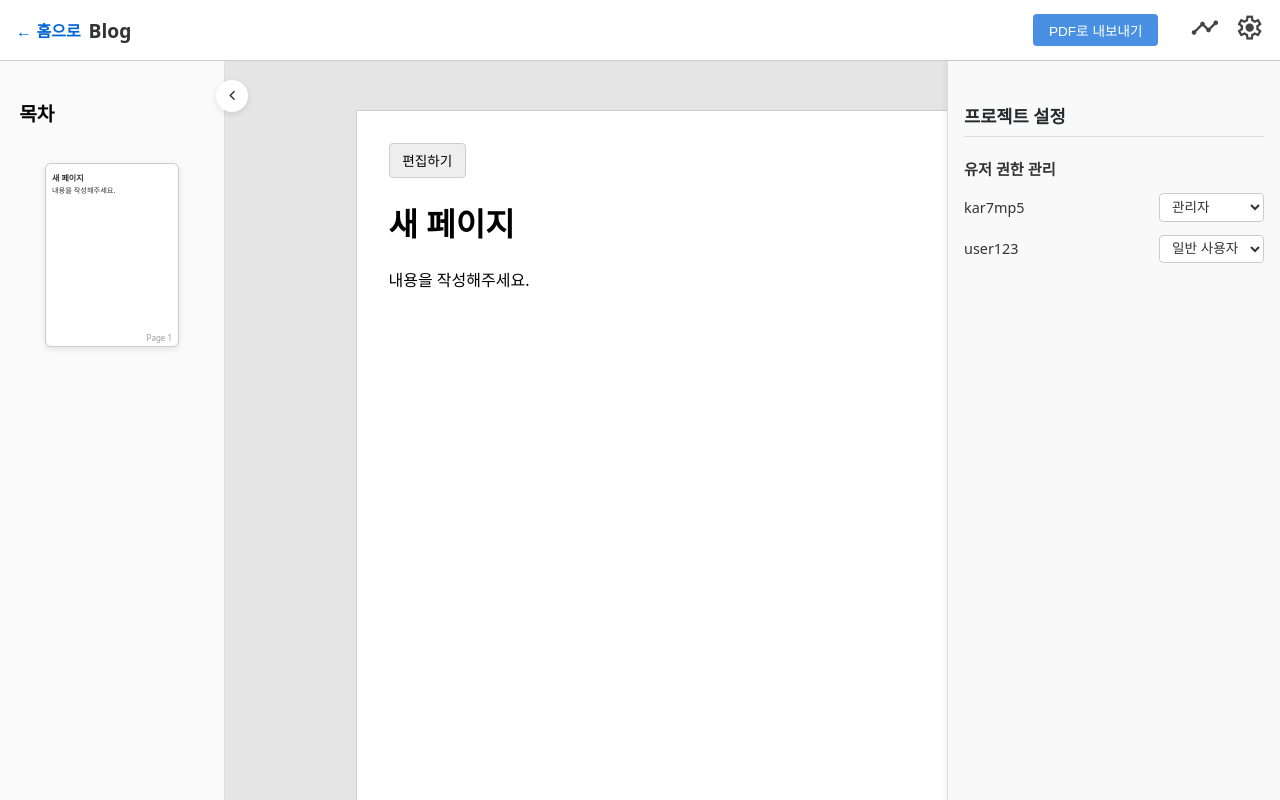
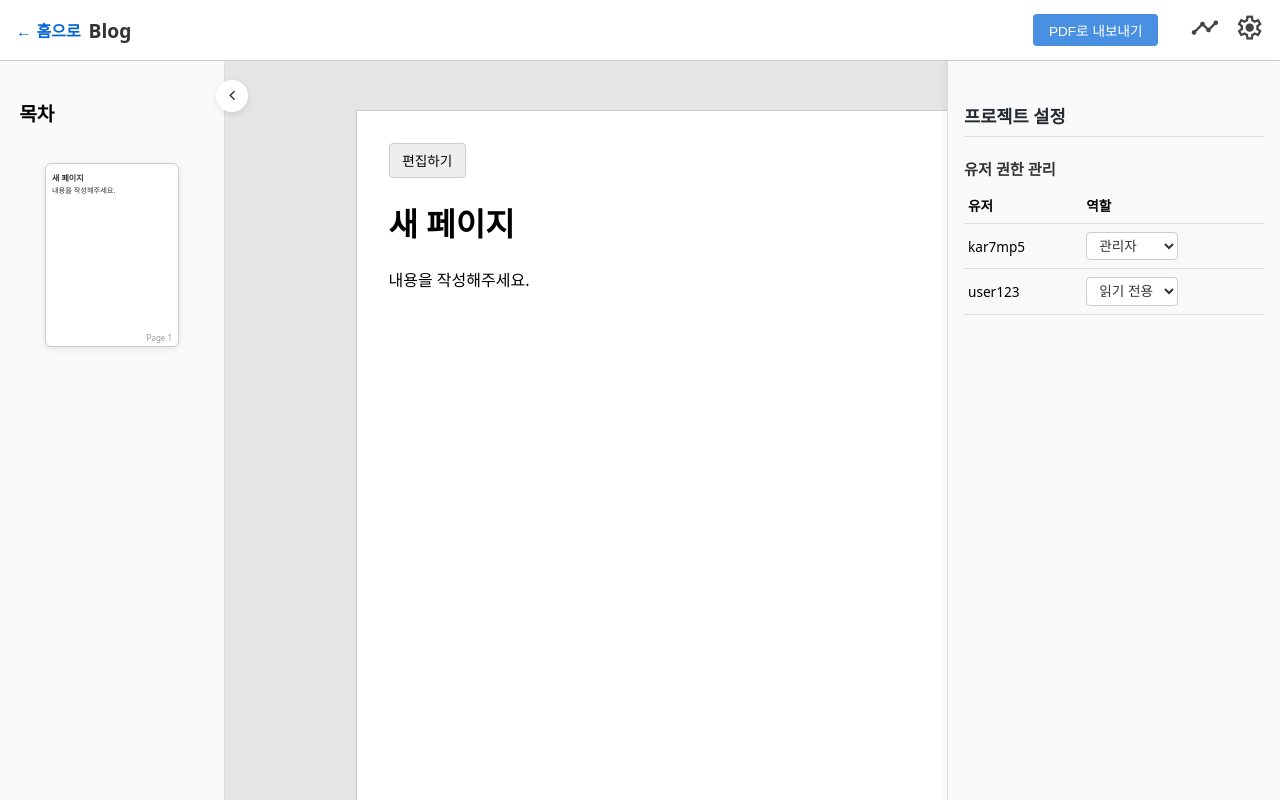
Before and after one commit to Gidok-Database/gidok, a React (Vite) app in the folder frontend/: page /project/Blog in a window 1280 px wide. Both pictures are taken after a click on the element "settings". Built offline with nearby package versions, Linux system fonts and the light colour scheme.

Commit message:
feat: 설정 수정할 때 모달창 띄우는 기능

```diff
--- a/frontend/src/pages/Project/Project.css
+++ b/frontend/src/pages/Project/Project.css
@@ -272,22 +272,17 @@
   margin-bottom: 0.5rem;
   color: #333;
 }
-.settings-panel ul {
-  list-style: none;
-  padding: 0;
-  margin: 0;
+.settings-panel .permissions-table {
+  width: 100%;
+  border-collapse: collapse;
 }
-.settings-panel ul li {
-  display: flex;
-  justify-content: space-between;
-  align-items: center;
-  padding: 0.4rem 0;
+.settings-panel .permissions-table th, .settings-panel .permissions-table td {
+  padding: 0.5rem 0.25rem;
+  font-size: 0.85rem;
+  border-bottom: 1px solid #ddd;
+  text-align: left;
 }
-.settings-panel ul li span {
-  font-size: 0.9rem;
-  color: #333;
-}
-.settings-panel ul li select {
+.settings-panel .permissions-table select {
   padding: 0.3rem 0.5rem;
   font-size: 0.85rem;
   border: 1px solid #ccc;
@@ -295,3 +290,53 @@
   background-color: white;
   color: #333;
 }
+
+.confirm-modal-backdrop {
+  position: fixed;
+  top: 0;
+  left: 0;
+  width: 100%;
+  height: 100%;
+  background: rgba(0, 0, 0, 0.4);
+  display: flex;
+  align-items: center;
+  justify-content: center;
+  z-index: 2000;
+}
+
+.confirm-modal {
+  background: white;
+  padding: 1.5rem;
+  border-radius: 8px;
+  box-shadow: 0 10px 30px rgba(0, 0, 0, 0.2);
+  max-width: 400px;
+  width: 90%;
+}
+.confirm-modal p {
+  font-size: 0.95rem;
+  margin-bottom: 1rem;
+  color: #333;
+}
+.confirm-modal .modal-actions {
+  display: flex;
+  justify-content: flex-end;
+  gap: 0.75rem;
+}
+.confirm-modal .modal-actions button {
+  padding: 0.4rem 1rem;
+  font-size: 0.85rem;
+  border: none;
+  border-radius: 4px;
+  cursor: pointer;
+}
+.confirm-modal .modal-actions button:first-child {
+  background-color: #4a90e2;
+  color: white;
+}
+.confirm-modal .modal-actions button:last-child {
+  background-color: #ccc;
+  color: #333;
+}
+.confirm-modal .modal-actions button:hover {
+  opacity: 0.9;
+}
--- a/frontend/src/pages/Project/Project.scss
+++ b/frontend/src/pages/Project/Project.scss
@@ -306,29 +306,80 @@
     color: #333;
   }
 
-  ul {
-    list-style: none;
-    padding: 0;
-    margin: 0;
+  .permissions-table {
+    width: 100%;
+    border-collapse: collapse;
 
-    li {
-      display: flex;
-      justify-content: space-between;
-      align-items: center;
-      padding: 0.4rem 0;
+    th, td {
+      padding: 0.5rem 0.25rem;
+      font-size: 0.85rem;
+      border-bottom: 1px solid #ddd;
+      text-align: left;
+    }
 
-      span {
-        font-size: 0.9rem;
+    select {
+      padding: 0.3rem 0.5rem;
+      font-size: 0.85rem;
+      border: 1px solid #ccc;
+      border-radius: 4px;
+      background-color: white;
+      color: #333;
+    }
+  }
+}
+
+// ✅ 역할 변경 확인 모달
+.confirm-modal-backdrop {
+  position: fixed;
+  top: 0;
+  left: 0;
+  width: 100%;
+  height: 100%;
+  background: rgba(0, 0, 0, 0.4);
+  display: flex;
+  align-items: center;
+  justify-content: center;
+  z-index: 2000;
+}
+
+.confirm-modal {
+  background: white;
+  padding: 1.5rem;
+  border-radius: 8px;
+  box-shadow: 0 10px 30px rgba(0, 0, 0, 0.2);
+  max-width: 400px;
+  width: 90%;
+
+  p {
+    font-size: 0.95rem;
+    margin-bottom: 1rem;
+    color: #333;
+  }
+
+  .modal-actions {
+    display: flex;
+    justify-content: flex-end;
+    gap: 0.75rem;
+
+    button {
+      padding: 0.4rem 1rem;
+      font-size: 0.85rem;
+      border: none;
+      border-radius: 4px;
+      cursor: pointer;
+
+      &:first-child {
+        background-color: #4a90e2;
+        color: white;
+      }
+
+      &:last-child {
+        background-color: #ccc;
         color: #333;
       }
 
-      select {
-        padding: 0.3rem 0.5rem;
-        font-size: 0.85rem;
-        border: 1px solid #ccc;
-        border-radius: 4px;
-        background-color: white;
-        color: #333;
+      &:hover {
+        opacity: 0.9;
       }
     }
   }
--- a/frontend/src/pages/Project/Project.tsx
+++ b/frontend/src/pages/Project/Project.tsx
@@ -70,6 +70,7 @@ export default function Project() {
     { userid: 'kar7mp5', role: 'admin' },
     { userid: 'user123', role: 'viewer' },
   ]);
+  const [pendingChange, setPendingChange] = useState<{ userid: string; role: 'admin' | 'viewer' } | null>(null);
 
   const previewRef = useRef<HTMLDivElement>(null);
 
@@ -111,8 +112,18 @@ export default function Project() {
     pdf.save("새 문서.pdf");
   };
 
-  const handleRoleChange = (userid: string, newRole: 'admin' | 'viewer') => {
-    setMembers((prev) => prev.map(m => m.userid === userid ? { ...m, role: newRole } : m));
+  const confirmRoleChange = () => {
+    if (pendingChange) {
+      const { userid, role } = pendingChange;
+      setMembers((prev) =>
+        prev.map((m) => (m.userid === userid ? { ...m, role } : m))
+      );
+      setPendingChange(null);
+    }
+  };
+
+  const cancelRoleChange = () => {
+    setPendingChange(null);
   };
 
   const toggleSettings = () => {
@@ -174,21 +185,47 @@ export default function Project() {
         <aside className={`settings-panel ${showSettings ? "show" : ""}`}>
           <h3>프로젝트 설정</h3>
           <h4>유저 권한 관리</h4>
-          <ul>
+          <table className="permissions-table">
+            <thead>
+              <tr>
+                <th>유저</th>
+                <th>역할</th>
+              </tr>
+            </thead>
+            <tbody>
               {members.map((member) => (
-              <li key={member.userid}>
-                <span>{member.userid}</span>
+                <tr key={member.userid}>
+                  <td>{member.userid}</td>
+                  <td>
                     <select
                       value={member.role}
-                  onChange={(e) => handleRoleChange(member.userid, e.target.value as 'admin' | 'viewer')}
+                      onChange={(e) =>
+                        setPendingChange({ userid: member.userid, role: e.target.value as 'admin' | 'viewer' })
+                      }
                     >
                       <option value="admin">관리자</option>
-                  <option value="viewer">일반 사용자</option>
+                      <option value="viewer">읽기 전용</option>
                     </select>
-              </li>
+                  </td>
+                </tr>
               ))}
-          </ul>
+            </tbody>
+          </table>
         </aside>
+
+        {pendingChange && (
+          <div className="confirm-modal-backdrop">
+            <div className="confirm-modal">
+              <p>
+                {pendingChange.userid} 님의 역할을 "{pendingChange.role}"(으)로 변경하시겠습니까?
+              </p>
+              <div className="modal-actions">
+                <button onClick={confirmRoleChange}>확인</button>
+                <button onClick={cancelRoleChange}>취소</button>
+              </div>
+            </div>
+          </div>
+        )}
 
         <div className="history-panel-wrapper">
           <aside className={`history-panel ${showHistory ? "show" : ""}`}>
```
Lines whose indentation alone changed are shown as unchanged.
